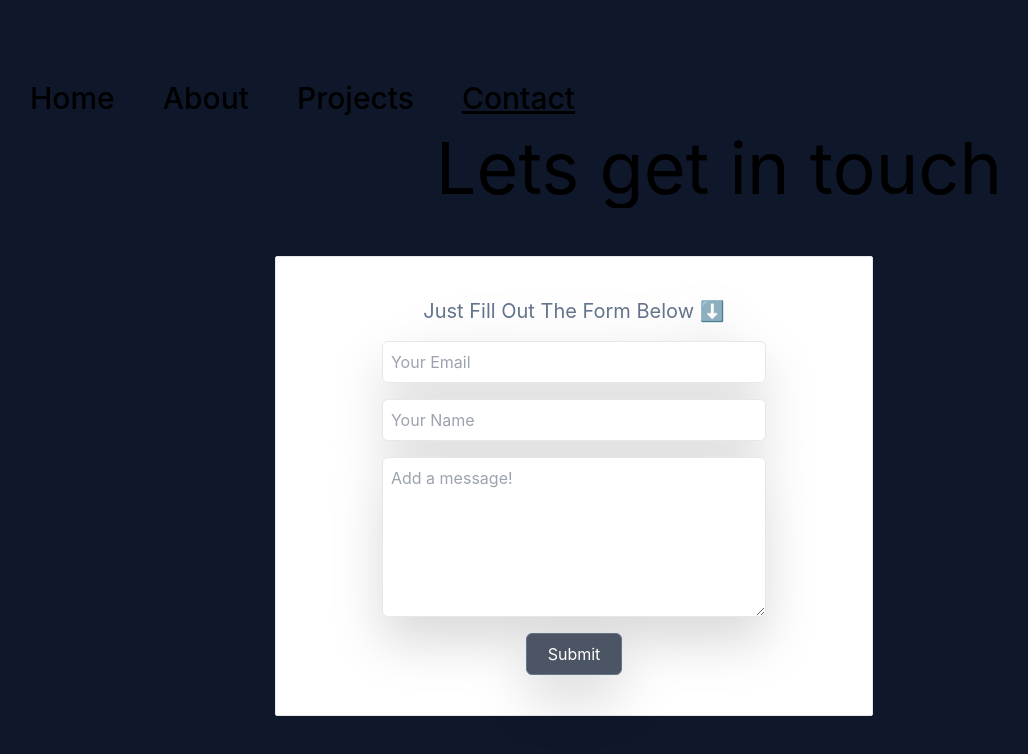
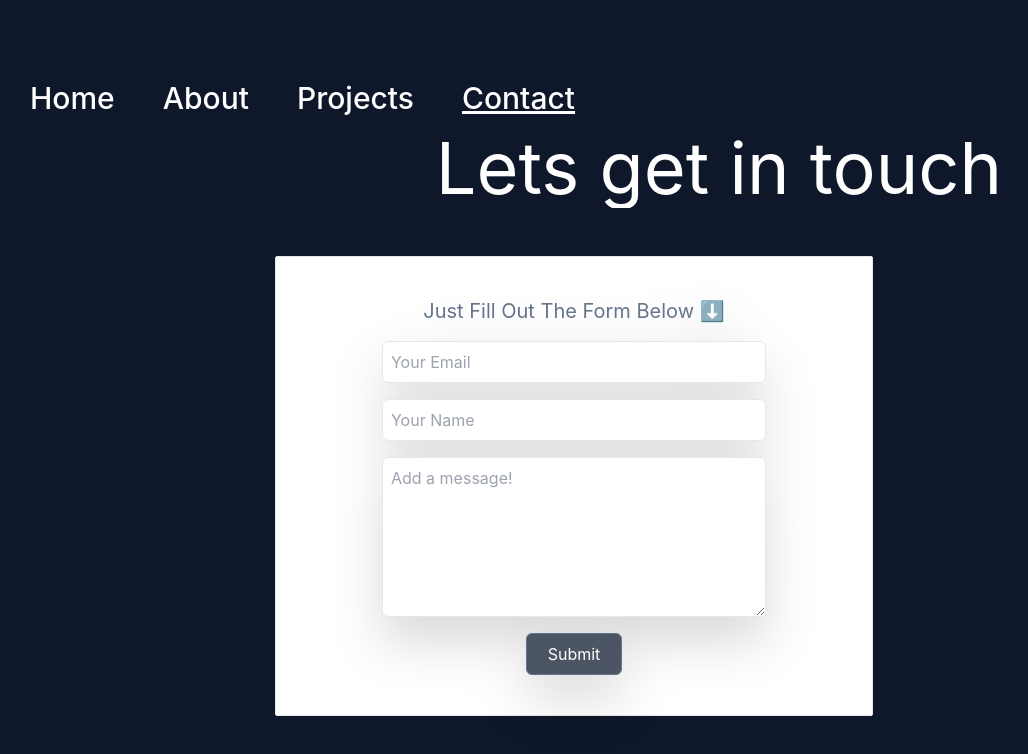
Before and after one commit to MrProtsyuk/animated-portfolio, a Next.js app: page /contact in a window 1280 px wide. Shown: the top 754 px of the page, without its empty margins (66-1094 px from the left). Built offline with nearby package versions, Linux system fonts and the light colour scheme.

Commit message:
fixed text color bug

```diff
--- a/components/Navbar.js
+++ b/components/Navbar.js
@@ -5,7 +5,7 @@ import { useRouter } from "next/router";
 export default function Navbar() {
   const router = useRouter();
   return (
-    <div className="flex text-lg md:text-2xl lg:text-3xl 2xl:text-7xl font-medium max-w-[1536px] relative justify-center md:justify-between items-center z-20">
+    <div className="flex text-lg md:text-2xl lg:text-3xl 2xl:text-7xl text-white font-medium max-w-[1536px] relative justify-center md:justify-between items-center z-20">
       <ul className="flex gap-4 md:gap-12">
         <Link href="/">
           <li
--- a/pages/about.js
+++ b/pages/about.js
@@ -17,7 +17,7 @@ export default function about() {
           animate={{ y: 0 }}
           initial={{ y: "100%" }}
           transition={{ delay: 0.5, duration: 0.5 }}
-          className="text-5xl text-center sm:text-right lg:text-7xl"
+          className="text-5xl text-center sm:text-right lg:text-7xl text-white"
         >
           About Me
         </m.h1>
--- a/pages/contact.js
+++ b/pages/contact.js
@@ -42,7 +42,7 @@ export default function contact() {
           animate={{ y: 0 }}
           initial={{ y: "100%" }}
           transition={{ delay: 0.5, duration: 0.5 }}
-          className="text-5xl text-center sm:text-right lg:text-7xl"
+          className="text-5xl text-center sm:text-right lg:text-7xl text-white"
         >
           Lets get in touch
         </m.h1>
--- a/pages/index.js
+++ b/pages/index.js
@@ -27,7 +27,7 @@ export default function Home() {
             animate={{ y: 0 }}
             initial={{ y: "100%" }}
             transition={{ delay: 0.5, duration: 0.5 }}
-            className="text-center md:text-right text-6xl sm:text-7xl xl:text-9xl"
+            className="text-center md:text-right text-6xl sm:text-7xl xl:text-9xl text-white"
           >
             Mark Protsyuk
           </m.h1>
--- a/pages/projects.js
+++ b/pages/projects.js
@@ -67,7 +67,7 @@ export default function projects() {
           animate={{ y: 0 }}
           initial={{ y: "100%" }}
           transition={{ delay: 0.5, duration: 0.5 }}
-          className="text-5xl text-center md:text-right md:text-7xl"
+          className="text-5xl text-center md:text-right md:text-7xl text-white"
         >
           My Projects
         </m.h1>
```
